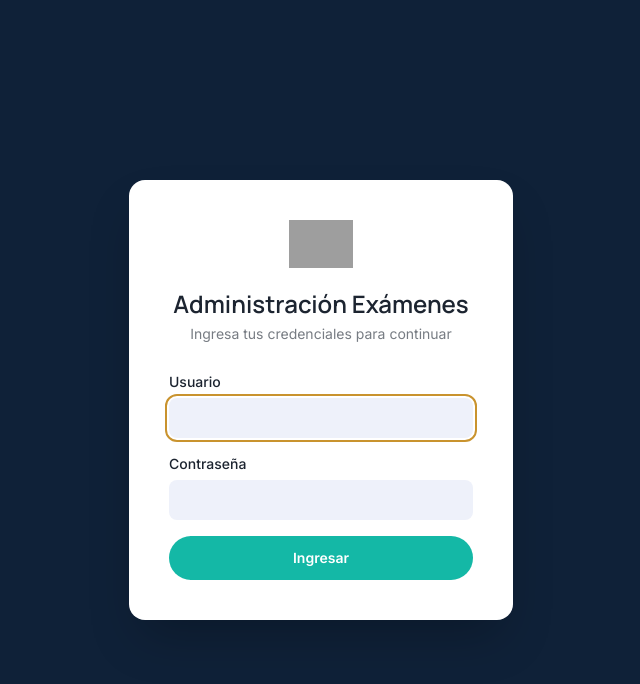
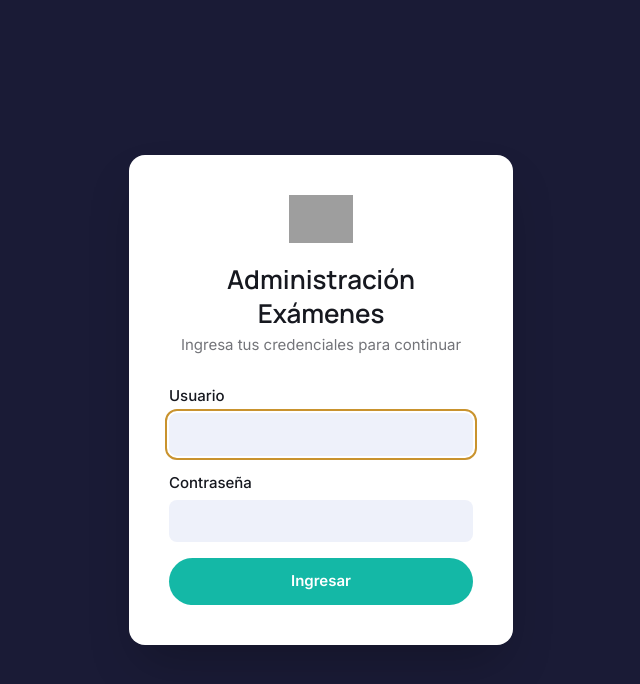
Before and after one commit to juliohuallanca99-lgtm/Examenes-jjc-marcobre, a Next.js app: page /login in a window 1280 px wide. Shown: the top 684 px of the page, without its empty margins (319-959 px from the left). Built offline with nearby package versions, Linux system fonts and the light colour scheme; no server answers; the database is empty; grey boxes are pictures that could not be loaded.

Commit message:
Add files via upload

```diff
--- a/tailwind.config.ts
+++ b/tailwind.config.ts
@@ -5,12 +5,59 @@ const config: Config = {
   theme: {
     extend: {
       colors: {
-        navy: { 950: "#0A1930", 900: "#0F2138", 800: "#16304F", 700: "#1E3E63", 600: "#2C5583" },
-        gold: { 500: "#C9932E", 600: "#B07E22", 100: "#F6E9D2" },
-        ink: "#1C2430",
-        paper: "#F7F7F5",
-        line: "#E4E2DC",
+        // Paleta corporativa JJC, tomada del logotipo oficial:
+        // navy #202140 y verde #00A080.
+        navy: {
+          950: "#15162B",
+          900: "#1A1B36",
+          800: "#202140", // color de marca
+          700: "#2B2C55",
+          600: "#3A3B6E",
+          100: "#D5D6E4", // texto claro sobre fondo navy
+        },
+
+        // Verde corporativo. Se usa para acciones y estados positivos.
+        verde: {
+          600: "#007F66", // sobre blanco: contraste 4.8:1, apto para texto
+          500: "#00A080", // color de marca
+          100: "#D9F2EC",
+        },
+
+        // "gold" era el dorado anterior. Ahora apunta al verde corporativo
+        // para que las 16 pantallas que ya lo usan cambien solas, sin tocarlas.
+        // Queda pendiente renombrarlo a "verde" en una limpieza posterior.
+        gold: {
+          600: "#007F66",
+          500: "#00A080",
+          100: "#D9F2EC",
+        },
+
+        // Ambar real, para advertencias. Antes se usaba el dorado de marca
+        // para esto, lo que confundia "corporativo" con "atencion".
+        ambar: {
+          600: "#8A5300",
+          500: "#B06A00",
+          100: "#FFF6E6",
+        },
+
+        ink: "#16181F",
+        paper: "#F6F8FA",
+        line: "#E2E6EC",
       },
+
+      // Escala tipografica. La anterior era la de Tailwind (xs = 12px,
+      // sm = 14px), demasiado chica para leer en tablet a pleno sol.
+      // Subir el piso aqui agranda todo el sistema de una sola vez.
+      fontSize: {
+        xs: ["0.8125rem", { lineHeight: "1.15rem" }], // 13px, antes 12
+        sm: ["0.9375rem", { lineHeight: "1.4rem" }], //  15px, antes 14
+        base: ["1rem", { lineHeight: "1.55rem" }], //    16px
+        lg: ["1.125rem", { lineHeight: "1.65rem" }], //  18px
+        xl: ["1.3125rem", { lineHeight: "1.8rem" }], //  21px, antes 20
+        "2xl": ["1.625rem", { lineHeight: "2.1rem" }], // 26px, antes 24
+        "3xl": ["2rem", { lineHeight: "2.4rem" }], //    32px
+      },
+
       fontFamily: {
         display: ["var(--font-manrope)", "sans-serif"],
         body: ["var(--font-inter)", "sans-serif"],
```
